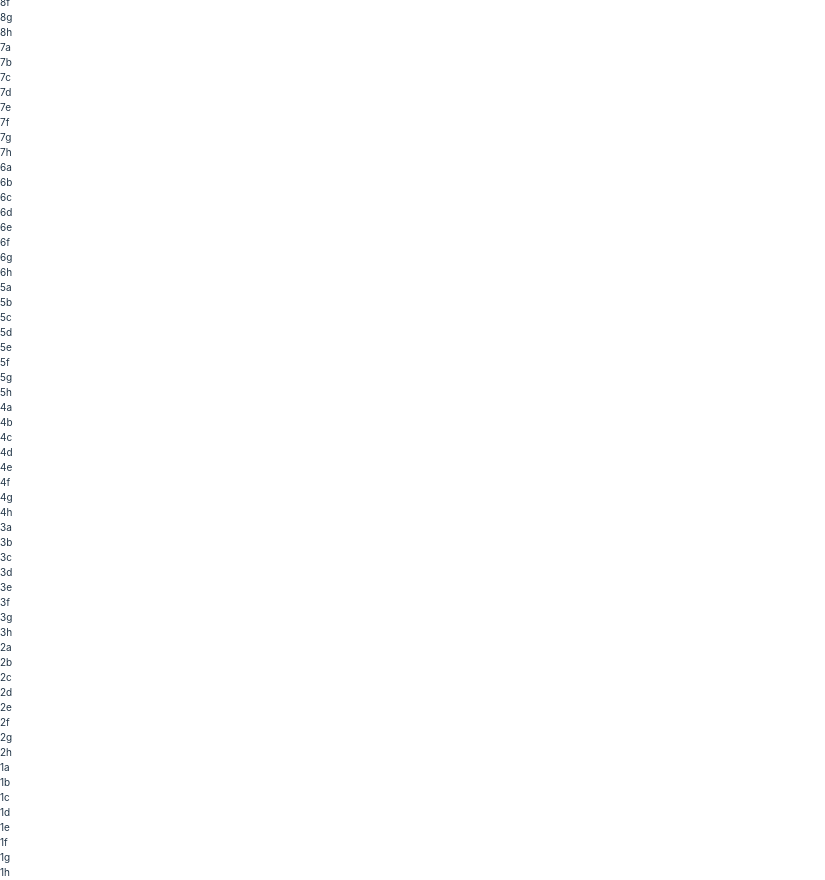
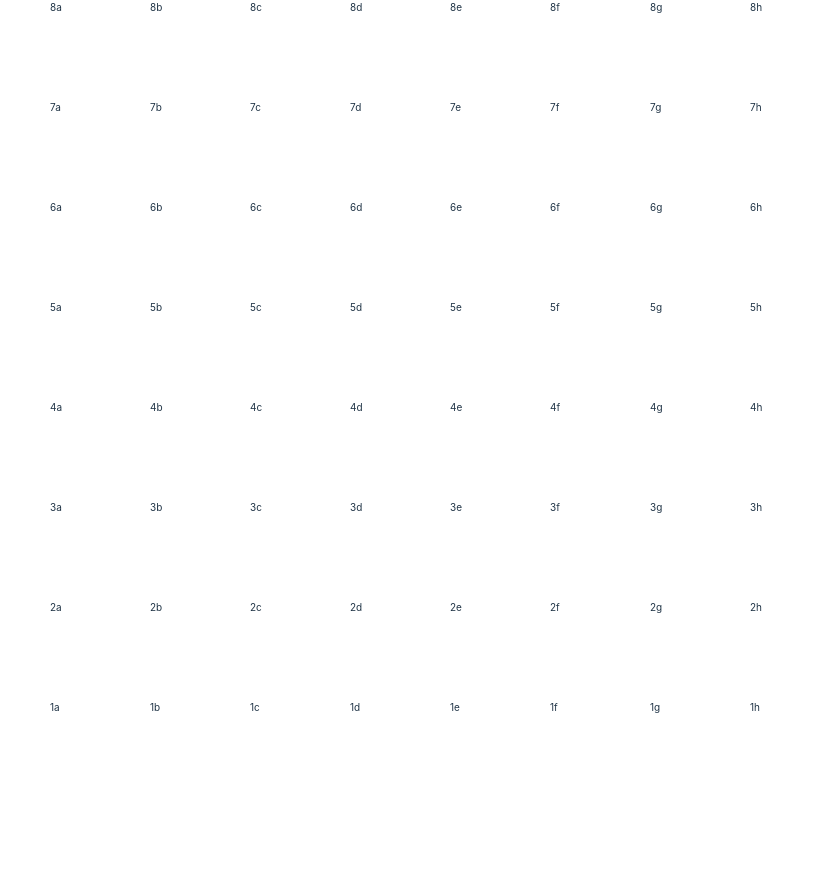
Before and after one commit to SarabjitS/chess-app, a React (Vite) app: page / in a window 1280 px wide. Shown: the whole page, without its empty margins (0-825 px from the left). After the commit the page ends 850 px from the top, so only its background shows below. Built offline with nearby package versions, Linux system fonts and the light colour scheme.

Commit message:
make board squares in grid format

```diff
--- a/src/App.css
+++ b/src/App.css
@@ -5,7 +5,7 @@
   --brown-board-dark: #b58863;
   --brown-board-light: #f0d9b5;
 
-  --sq-block: 10rem;
+  --sq-size: 10rem;
 }
 
 * {
@@ -20,6 +20,13 @@ html {
 }
 
 html,
-body {
-  height: 100%;
+body,
+.App {
+  height: 100vh;
 }
+
+.App {
+  display: flex;
+  place-content: center;
+  margin: 5rem;
+}
--- a/src/components/Board/Board.css
+++ b/src/components/Board/Board.css
@@ -0,0 +1,9 @@
+.board {
+}
+
+.squares {
+  display: grid;
+  grid-template-columns: repeat(8, var(--sq-size));
+  grid-template-rows: repeat(8, var(--sq-size));
+  /* width:calc(8, ) */
+}
--- a/src/components/Board/Board.jsx
+++ b/src/components/Board/Board.jsx
@@ -6,6 +6,7 @@ export default function Board() {
 
   return (
     <div className="board">
+      <div className="squares">
         {rows.map((row) =>
           cols.map((col) => (
             <div>
@@ -15,5 +16,6 @@ export default function Board() {
           ))
         )}
       </div>
+    </div>
   );
 }
```
Lines whose indentation alone changed are shown as unchanged.
